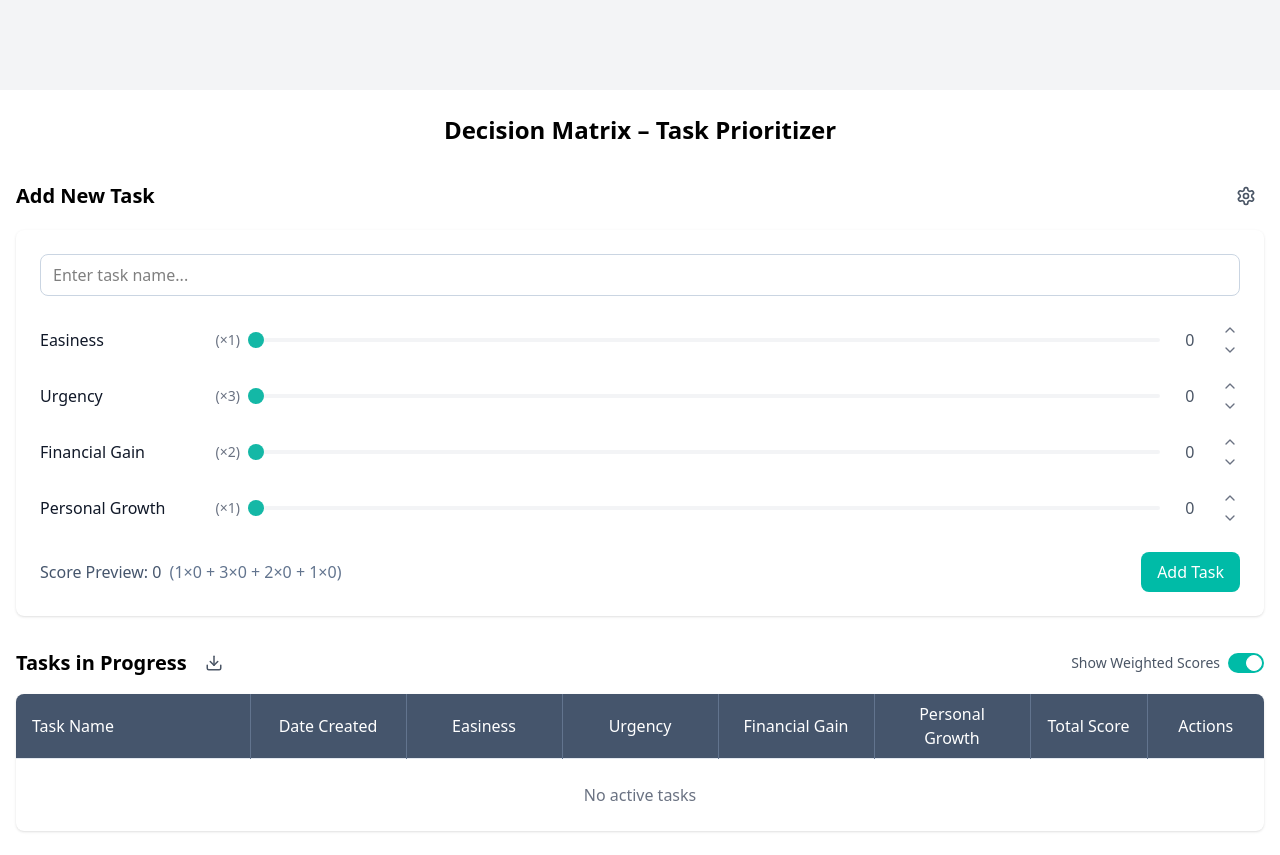
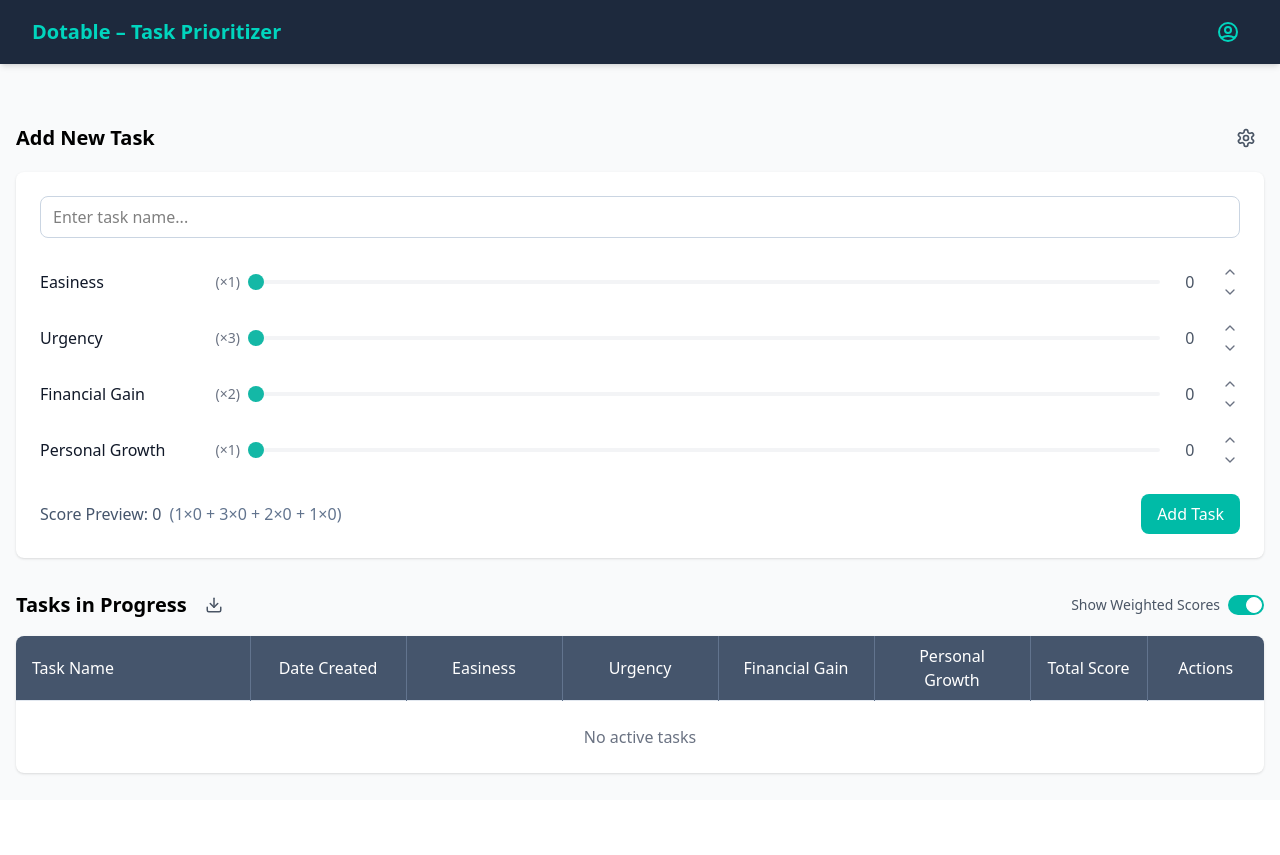
Before and after one commit to mattmotoki/decision-matrix, a React (Vite) app: page / in a window 1280 px wide. After the commit the page ends 800 px from the top, so only its background shows below. Built offline with nearby package versions, Linux system fonts and the light colour scheme.

Commit message:
Add navbar

```diff
--- a/index.html
+++ b/index.html
@@ -3,36 +3,11 @@
   <head>
     <meta charset="UTF-8" />
     <meta name="viewport" content="width=device-width, initial-scale=1.0" />
-    <title>Decision Matrix - Task Prioritizer</title>
+    <title>Dotable - Task Prioritizer</title>
     <link href="/src/index.css" rel="stylesheet">
     <link rel="icon" type="image/svg+xml" href="favicon.svg">
-
-    <!-- Google Analytics -->
-    <!-- <script async src="https://www.googletagmanager.com/gtag/js?id=G-9PREHWYS4F"></script>
-    <script>
-      window.dataLayer = window.dataLayer || [];
-      function gtag() { dataLayer.push(arguments); }
-      gtag('js', new Date());
-      gtag('config', 'G-9PREHWYS4F');
-    </script> -->
-
-    <!-- Google AdSense -->
-    <script async src="https://pagead2.googlesyndication.com/pagead/js/adsbygoogle.js?client=ca-pub-6684187425952299"
-        crossorigin="anonymous"></script>
   </head>
   <body>
-    <!-- Ad Banner -->
-    <div style="min-height: 90px; background: #f3f4f6; display: flex; justify-content: center; align-items: center;">
-      <ins class="adsbygoogle"
-          style="display:block; width:100%;"
-          data-ad-client="ca-pub-6684187425952299"
-          data-ad-slot="3852318398"
-          data-full-width-responsive="true"></ins>
-      <script>
-          (adsbygoogle = window.adsbygoogle || []).push({});
-      </script>
-    </div>
-    <!-- App -->
     <div id="root"></div>
     <script type="module" src="/src/main.jsx"></script>
   </body>
--- a/src/App.jsx
+++ b/src/App.jsx
@@ -3,7 +3,9 @@ import { TaskInputForm } from './components/TaskInputForm';
 import { SettingsModal } from './components/SettingsModal';
 import { TaskTable } from './components/TaskTable';
 import { TaskArchive } from './components/TaskArchive';
+import Navbar from './components/Navbar';
 import { useTasks } from './shared/hooks/useTasks';
+import { useDimensions } from './shared/hooks/useDimensions';
 import { calculateImportance, createFormValues, formatFormulaString } from './utils/taskUtils';
 import './App.css';
 
@@ -18,7 +20,7 @@ const initialDimensions = [
 
 export function App() {
   // State management
-  const [dimensions, setDimensions] = useState(initialDimensions);
+  const [dimensions, setDimensions] = useDimensions();
   const [taskName, setTaskName] = useState('');
   const [formValues, setFormValues] = useState(createFormValues(dimensions));
   const [isSettingsOpen, setIsSettingsOpen] = useState(false);
@@ -93,10 +95,9 @@ export function App() {
   const formulaString = formatFormulaString(dimensions, formValues);
 
   return (
+    <div className="min-h-screen bg-gray-50">
+      <Navbar />
       <div className="max-w-7xl mx-auto px-4 py-6">
-      <h1 className="text-2xl font-bold text-center mb-8">
-        Decision Matrix – Task Prioritizer
-      </h1>
 
         <TaskInputForm
           taskName={taskName}
@@ -137,5 +138,6 @@ export function App() {
           onDimensionsChange={setDimensions}
         />
       </div>
+    </div>
   );
 }
--- /dev/null
+++ b/src/components/Navbar.jsx
@@ -0,0 +1,85 @@
+import React, { useState, useRef, useEffect } from 'react';
+
+const Navbar = () => {
+  const [isMenuOpen, setIsMenuOpen] = useState(false);
+  const menuRef = useRef(null);
+
+  const toggleMenu = () => {
+    setIsMenuOpen(!isMenuOpen);
+  };
+
+  // Close menu when clicking outside
+  useEffect(() => {
+    const handleClickOutside = (event) => {
+      if (menuRef.current && !menuRef.current.contains(event.target)) {
+        setIsMenuOpen(false);
+      }
+    };
+
+    document.addEventListener('mousedown', handleClickOutside);
+    return () => document.removeEventListener('mousedown', handleClickOutside);
+  }, []);
+
+  return (
+    <nav className="bg-slate-800 shadow-md">
+      <div className="w-full px-4 sm:px-6 lg:px-8">
+        <div className="flex justify-between h-16">
+          <div className="flex-shrink-0 flex items-center pl-0">
+            <h1 className="text-xl font-bold text-teal-400">Dotable – Task Prioritizer</h1>
+          </div>
+
+          {/* Menu button and dropdown */}
+          <div className="flex items-center pr-0" ref={menuRef}>
+            <button
+              onClick={toggleMenu}
+              className="inline-flex items-center justify-center p-2 rounded-md text-teal-400 hover:text-teal-300 hover:bg-slate-700 focus:outline-none ml-2"
+              aria-expanded={isMenuOpen}
+            >
+              <span className="sr-only">Open menu</span>
+              <svg
+                className="h-6 w-6"
+                xmlns="http://www.w3.org/2000/svg"
+                fill="none"
+                viewBox="0 0 24 24"
+                stroke="currentColor"
+              >
+                <path strokeLinecap="round" strokeLinejoin="round" strokeWidth={2} d="M5.121 17.804A13.937 13.937 0 0112 16c2.5 0 4.847.655 6.879 1.804M15 10a3 3 0 11-6 0 3 3 0 016 0zm6 2a9 9 0 11-18 0 9 9 0 0118 0z" />
+              </svg>
+            </button>
+
+            {/* Dropdown menu */}
+            <div className={`
+              ${isMenuOpen ? 'block' : 'hidden'}
+              absolute right-2 top-16 mt-2 w-48
+              rounded-md shadow-lg bg-slate-800 ring-1 ring-black ring-opacity-5
+              z-50
+            `}>
+              <div className="py-1" role="menu" aria-orientation="vertical">
+                <button
+                  className="w-full text-left px-4 py-2 text-sm text-teal-400 hover:bg-slate-700 hover:text-teal-300"
+                  role="menuitem"
+                >
+                  Save
+                </button>
+                <button
+                  className="w-full text-left px-4 py-2 text-sm text-teal-400 hover:bg-slate-700 hover:text-teal-300"
+                  role="menuitem"
+                >
+                  Export
+                </button>
+                <button
+                  className="w-full text-left px-4 py-2 text-sm text-teal-400 hover:bg-slate-700 hover:text-teal-300"
+                  role="menuitem"
+                >
+                  Import
+                </button>
+              </div>
+            </div>
+          </div>
+        </div>
+      </div>
+    </nav>
+  );
+};
+
+export default Navbar;
--- /dev/null
+++ b/src/shared/hooks/useDimensions.jsx
@@ -0,0 +1,23 @@
+import { useState, useEffect } from 'react';
+
+const STORAGE_KEY = 'decision-matrix-dimensions';
+
+const initialDimensions = [
+  { name: 'easiness', label: 'Easiness', weight: 1, description: "How quickly and easily this can be completed." },
+  { name: 'urgency', label: 'Urgency', weight: 3, description: "How time-sensitive or deadline-driven the task is." },
+  { name: 'financialGain', label: 'Financial Gain', weight: 2, description: "Expected monetary return or business value." },
+  { name: 'personalGrowth', label: 'Personal Growth', weight: 1, description: "Opportunity for learning and skill development." }
+];
+
+export function useDimensions() {
+  const [dimensions, setDimensions] = useState(() => {
+    const savedDimensions = localStorage.getItem(STORAGE_KEY);
+    return savedDimensions ? JSON.parse(savedDimensions) : initialDimensions;
+  });
+
+  useEffect(() => {
+    localStorage.setItem(STORAGE_KEY, JSON.stringify(dimensions));
+  }, [dimensions]);
+
+  return [dimensions, setDimensions];
+}
```
Also changed, not shown: 1 other file (tests, documents, lock files or other folders). Lines whose indentation alone changed are shown as unchanged.
